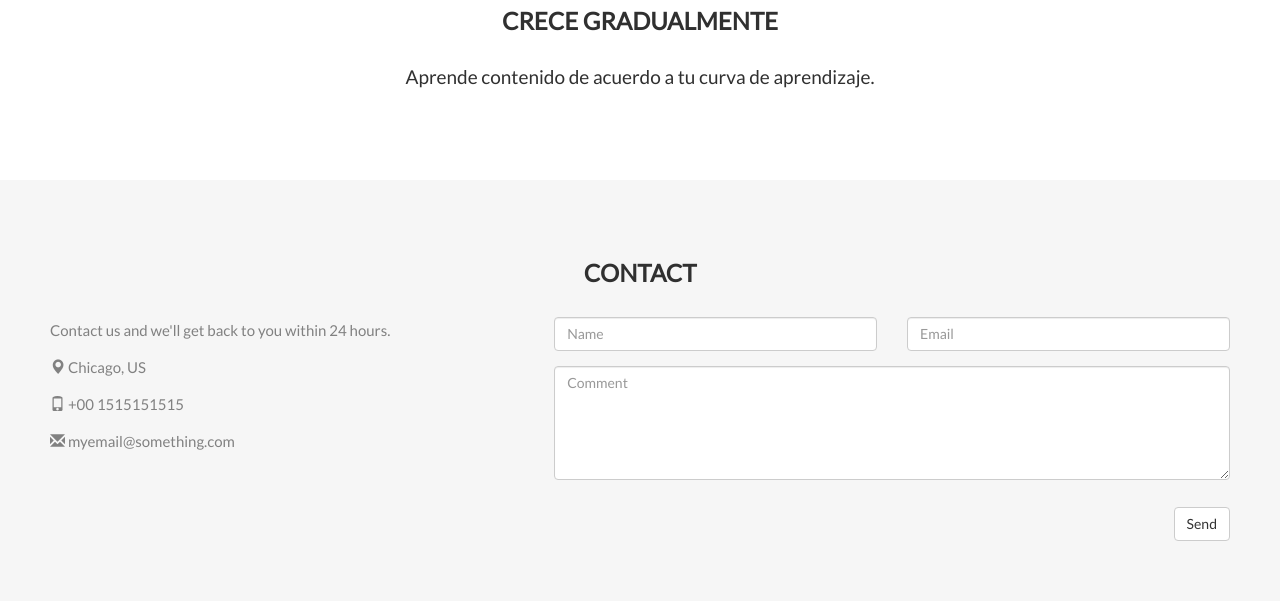
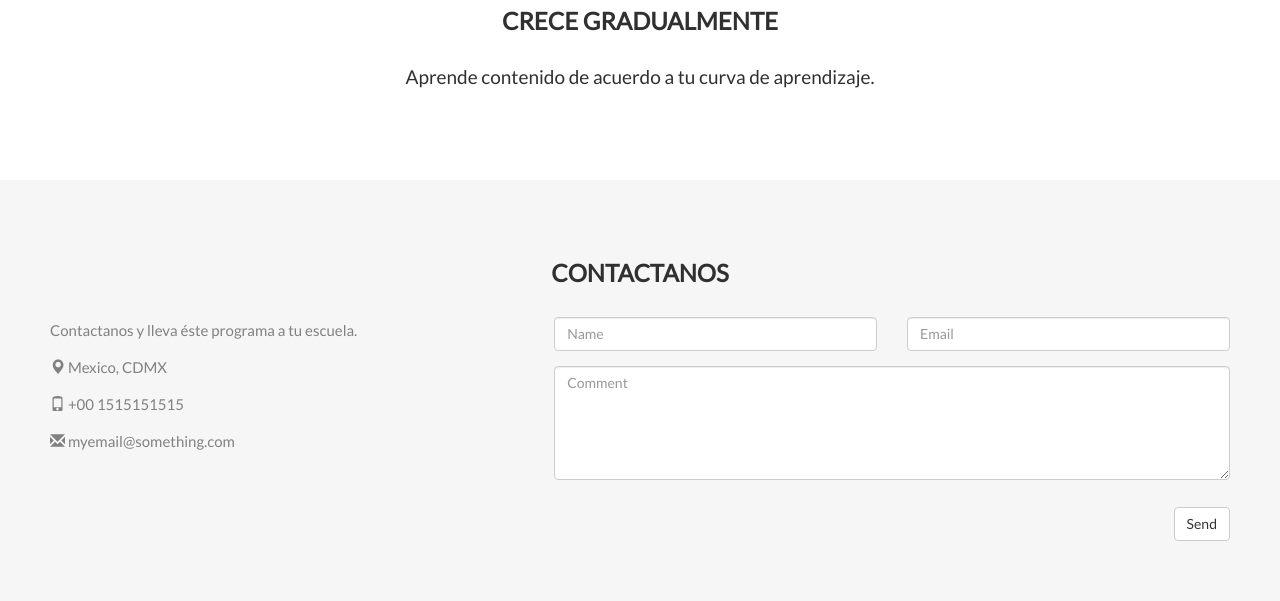
Before and after one commit to yzmaya/HachathonGOW, a plain HTML site: page index.html in a window 1280 px wide. Shown: the part 3183-3784 px from the top of the page. Drawn offline with nearby package versions, Linux system fonts and the light colour scheme.

Commit message:
quechafam

```diff
--- a/index.html
+++ b/index.html
@@ -215,7 +215,7 @@
 </nav>
 
 <div class="">
-  <img class="img-responsive" src="/5.jpg">
+  <img class="img-responsive" src="5.jpg">
 
 </div>
 
@@ -895,11 +895,11 @@
 
 <!-- Container (Contact Section) -->
 <div id="contact" class="container-fluid bg-grey">
-  <h2 class="text-center">CONTACT</h2>
+  <h2 class="text-center">CONTACTANOS</h2>
   <div class="row">
     <div class="col-sm-5">
-      <p>Contact us and we'll get back to you within 24 hours.</p>
-      <p><span class="glyphicon glyphicon-map-marker"></span> Chicago, US</p>
+      <p>Contactanos y lleva éste programa a tu escuela.</p>
+      <p><span class="glyphicon glyphicon-map-marker"></span> Mexico, CDMX</p>
       <p><span class="glyphicon glyphicon-phone"></span> +00 1515151515</p>
       <p><span class="glyphicon glyphicon-envelope"></span> myemail@something.com</p>
     </div>
```
